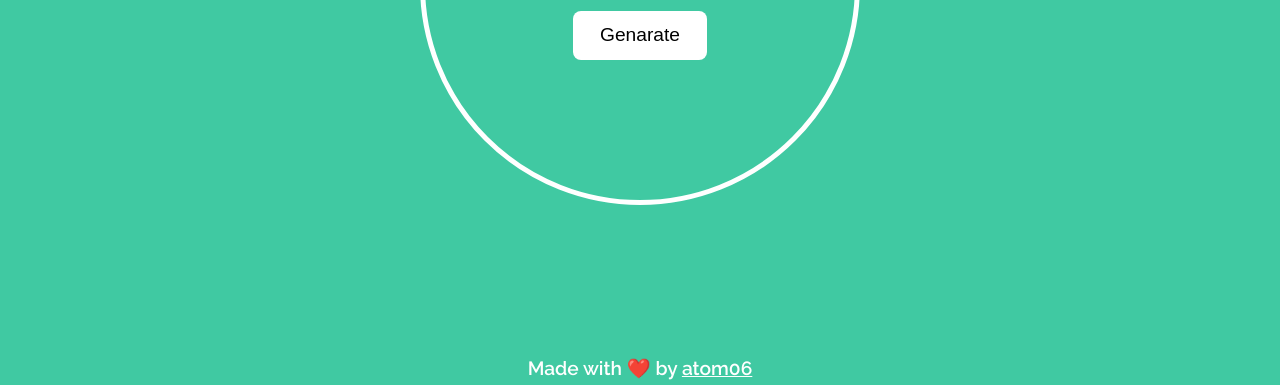
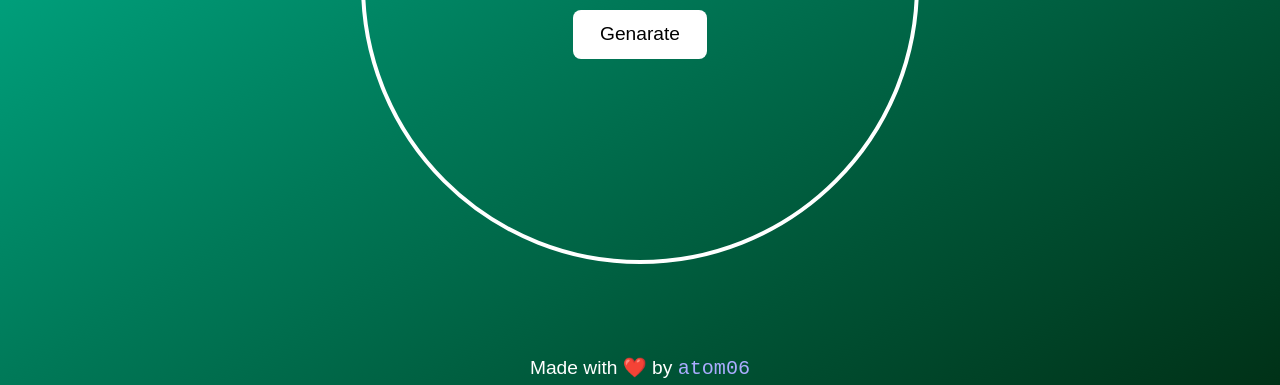
Before and after one commit to TheAtom06/octawack, a website built with Vite: page index.html in a window 1280 px wide. Shown: the part 415-800 px from the top of the page. Built offline with nearby package versions, Linux system fonts and the light colour scheme.

Commit message:
Copy error fixed, Background change

```diff
--- a/deploy.json
+++ b/deploy.json
@@ -1 +1 @@
-{"version":"2.0.0","message":"Rebrand","build":"5def58a424cc"}
+{"version":"2.0.0","message":"Rebrand","build":"7dee78a424bc"}
--- a/package.json
+++ b/package.json
@@ -1 +1 @@
-{"name":"octawack","type":"module","scripts":{"dev":"vite","build":"vite build","preview":"vite preview"},"devDependencies":{"vite":"^4.0.0"},"version":"2.0.0","description":"Octawack is a simple web application that generates random 8-character long text that never repeats! It is built using Vite, a fast build tool and development server, and JavaScript.","repository":{"type":"git","url":"git+ssh://git@github.com/atom06/octawack.git"},"author":"atom06","license":"SEE LICENSE IN LICENSE","bugs":{"url":"https://github.com/atom06/octawack/issues"},"homepage":"https://github.com/atom06/octawack#readme"}
+{"name":"octawack","type":"module","scripts":{"dev":"vite","build":"vite build","preview":"vite preview"},"devDependencies":{"vite":"^4.0.0"},"version":"2.1.0","description":"Octawack is a simple web application that generates random 8-character long text that never repeats! It is built using Vite, a fast build tool and development server, and JavaScript.","repository":{"type":"git","url":"git+ssh://git@github.com/atom06/octawack.git"},"author":"atom06","license":"SEE LICENSE IN LICENSE","bugs":{"url":"https://github.com/atom06/octawack/issues"},"homepage":"https://github.com/atom06/octawack#readme"}
--- a/src/main.js
+++ b/src/main.js
@@ -10,7 +10,7 @@ button.onclick = () => {
 }
 
 h1.addEventListener('click', () => {
-  navigator.clipboard.writeText(copyText).then(() => {
+  navigator.clipboard.writeText(h1.textContent).then(() => {
     alert(`"${h1.textContent}" is copied to your clipboard`)
   }, (err) => {
     alert(err)
--- a/src/style.css
+++ b/src/style.css
@@ -1,4 +1,4 @@
-@import url('https://fonts.googleapis.com/css2?family=Raleway:wght@600&display=swap');
+@import url('https://fonts.googleapis.com/css2family=Raleway:wght@600&display=swap');
 
 .flexCenter {
   display: flex;
@@ -12,14 +12,14 @@ body {
   height: 100vh;
   font-family: 'Raleway', sans-serif;
   color: white;
-  background-color: #40c9a2;
+  background-image: linear-gradient(to bottom right, #40C9A2, #00A07C, #007958, #005436, #003117);
   margin: 0;
   padding: 0;
 }
 
 div {
-  height: 50vh;
-  border: 5px solid white;
+  height: 65vh;
+  border: 4.20px solid white;
   border-radius: 100%;
   aspect-ratio: 1/1;
   padding: 15px;
@@ -55,3 +55,10 @@ a {
   text-decoration: none;
   color: white;
 }
+
+u {
+  color: #ABACFF;
+  text-decoration: none;
+  font-family: monospace;
+  font-size: 1.29em;
+}
```
